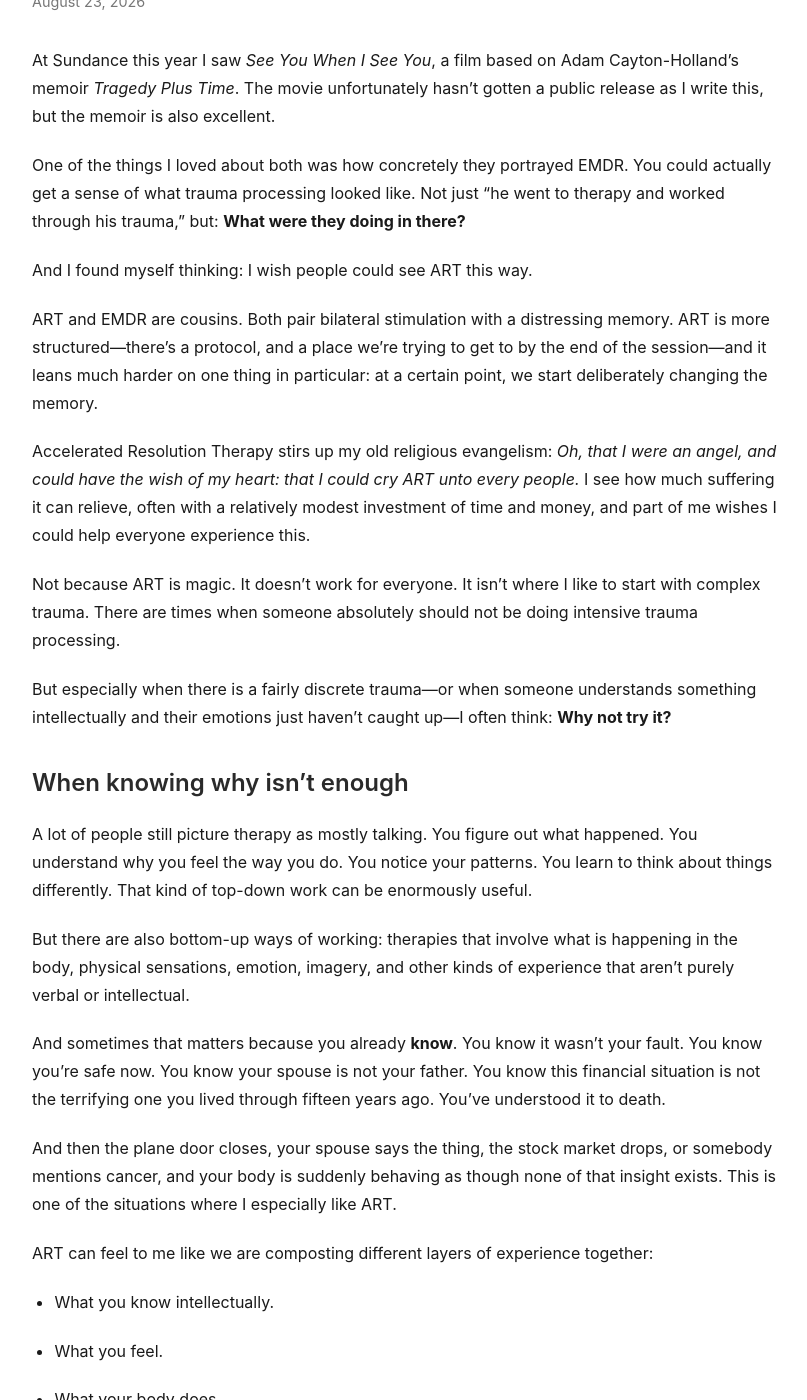
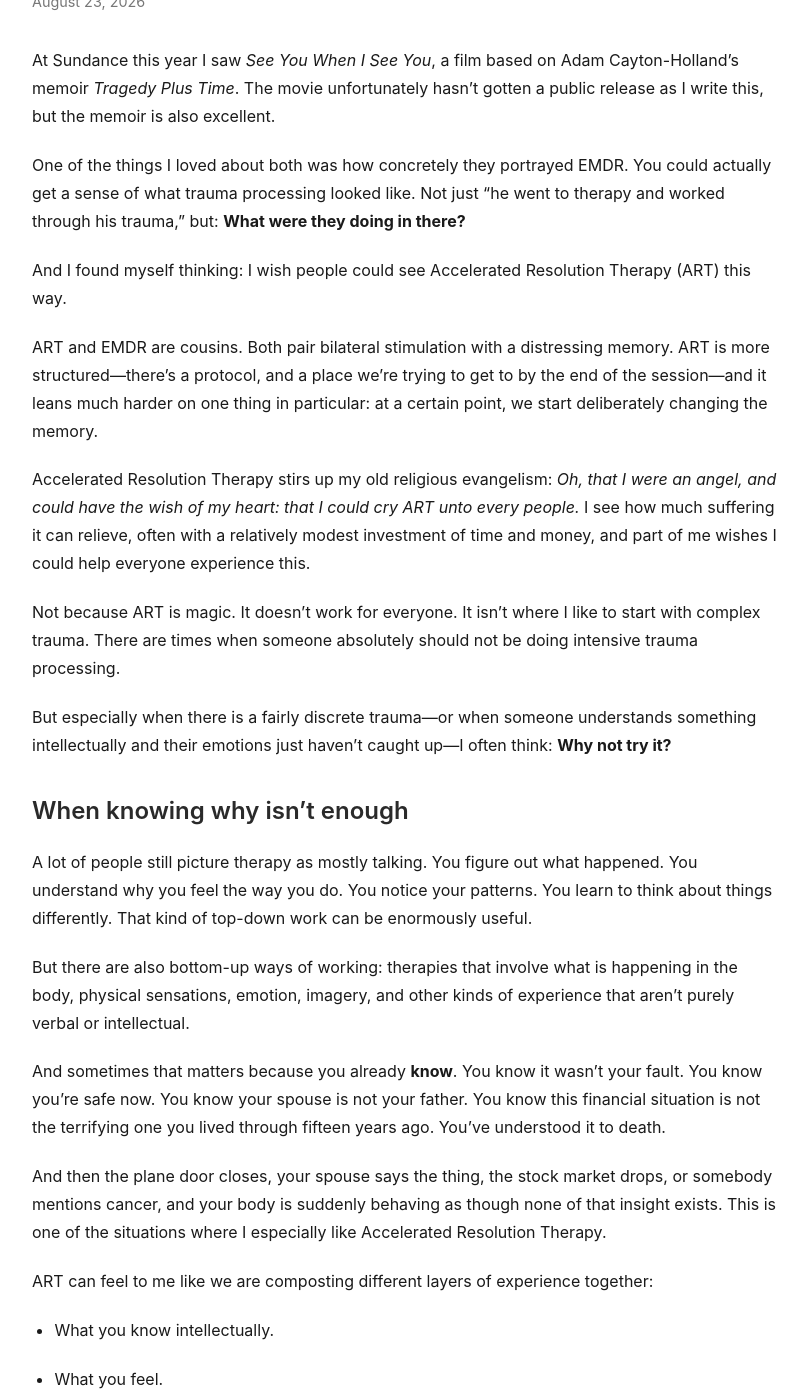
Before and after one commit to SaraRands/sararands-site, a Jekyll site: the page built from _posts/2026-08-23-accelerated-resolution-therapy.md, in a window 1280 px wide and 1400 px high, scrolled down 332 px. Shown: the whole window, without its empty margins (233-1040 px from the left). Built offline with Jekyll 4.4.1, drawn with Linux system fonts in a browser that asks for light colours; some of the changed text lies outside the part shown.

Commit message:
ART links

```diff
--- a/_posts/2026-08-23-accelerated-resolution-therapy.md
+++ b/_posts/2026-08-23-accelerated-resolution-therapy.md
@@ -9,7 +9,7 @@
 
 One of the things I loved about both was how concretely they portrayed EMDR. You could actually get a sense of what trauma processing looked like. Not just “he went to therapy and worked through his trauma,” but: **What were they doing in there?**
 
-And I found myself thinking: I wish people could see ART this way.
+And I found myself thinking: I wish people could see Accelerated Resolution Therapy (ART) this way.
 
 ART and EMDR are cousins. Both pair bilateral stimulation with a distressing memory. ART is more structured—there's a protocol, and a place we're trying to get to by the end of the session—and it leans much harder on one thing in particular: at a certain point, we start deliberately changing the memory.
 
@@ -27,7 +27,7 @@
 
 And sometimes that matters because you already **know**. You know it wasn’t your fault. You know you’re safe now. You know your spouse is not your father. You know this financial situation is not the terrifying one you lived through fifteen years ago. You’ve understood it to death.
 
-And then the plane door closes, your spouse says the thing, the stock market drops, or somebody mentions cancer, and your body is suddenly behaving as though none of that insight exists. This is one of the situations where I especially like ART.
+And then the plane door closes, your spouse says the thing, the stock market drops, or somebody mentions cancer, and your body is suddenly behaving as though none of that insight exists. This is one of the situations where I especially like Accelerated Resolution Therapy.
 
 ART can feel to me like we are composting different layers of experience together:
 
@@ -87,7 +87,7 @@
 
 I sometimes compare this to lancing an infected wound. If something painful is trapped underneath the surface, we need enough access to it for healing to happen.
 
-ART gives us repeated opportunities to notice what is happening emotionally and physically—the sadness, anger, fear, tightness in the chest, sick feeling in the stomach, pressure in the head, whatever is there—and to use bilateral stimulation as we work back toward a calmer place.
+Accelerated Resolution Therapy gives us repeated opportunities to notice what is happening emotionally and physically—the sadness, anger, fear, tightness in the chest, sick feeling in the stomach, pressure in the head, whatever is there—and to use bilateral stimulation as we work back toward a calmer place.
 
 Research on bilateral eye movements gives us some ideas about why this may help, including changes in physiological arousal and in how vivid or emotionally intense a memory feels. We're still learning why it works.
 
@@ -149,7 +149,7 @@
 
 ## What if you can’t do the eye movements?
 
-ART is usually delivered as an eye-movement protocol: you follow the therapist's hand as it moves back and forth in front of you.
+Accelerated Resolution Therapy is usually delivered as an eye-movement protocol: you follow the therapist's hand as it moves back and forth in front of you.
 
 For a lot of people that's unremarkable. For some it isn't.
 
@@ -213,7 +213,7 @@
 
 ## When ART isn't the right approach
 
-ART isn't where I start with everybody.
+Accelerated Resolution Therapy isn't where I start with everybody.
 
 People with complex developmental trauma can sometimes go blank as they approach difficult material. Some people would describe this as dissociation. Sometimes clients experience it almost literally as a wall: there is something there, but they can't get past it.
 
```
Also changed, not shown: other parts of _posts/2026-08-23-accelerated-resolution-therapy.md (+3 -3 lines).
